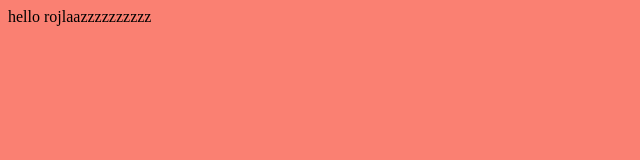
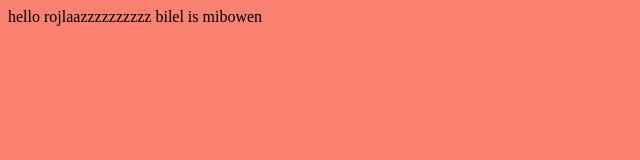
Before and after one commit to Belhalaribi/PFE, a React app: page / in a window 1280 px wide. Shown: the top 160 px of the page, without its empty margins (0-640 px from the left). Built offline with nearby package versions, Linux system fonts and the light colour scheme; the HTML template or start-up script is replaced by a standard one.

Commit message:
ey ey tu le chem

```diff
--- a/components/App.js
+++ b/components/App.js
@@ -8,6 +8,7 @@ class App extends Component {
     return(
       <div>
         hello rojlaazzzzzzzzzz
+        bilel is mibowen
       </div>
     )
   }
```
